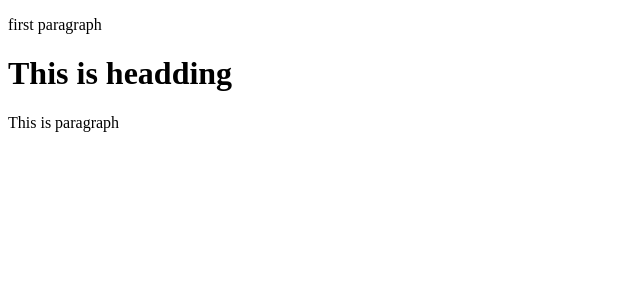
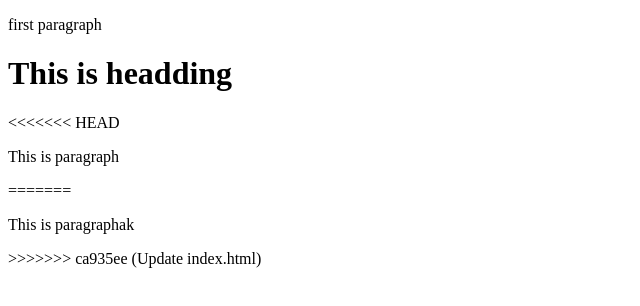
Before and after one commit to HuseinAlfeel/learning-git, a plain HTML site: page index.html in a window 1280 px wide. Shown: the whole page, without its empty margins (0-640 px from the left). Drawn offline with Linux system fonts and the light colour scheme.

Commit message:
Update index.html

```diff
--- a/index.html
+++ b/index.html
@@ -6,7 +6,11 @@
 <body>
   <p>first paragraph</p>
   <h1>This is headding</h1>
+<<<<<<< HEAD
   <p>This is paragraph</p>
 
+=======
+  <p>This is paragraphak</p>
+>>>>>>> ca935ee (Update index.html)
 </body>
 </html>
```
